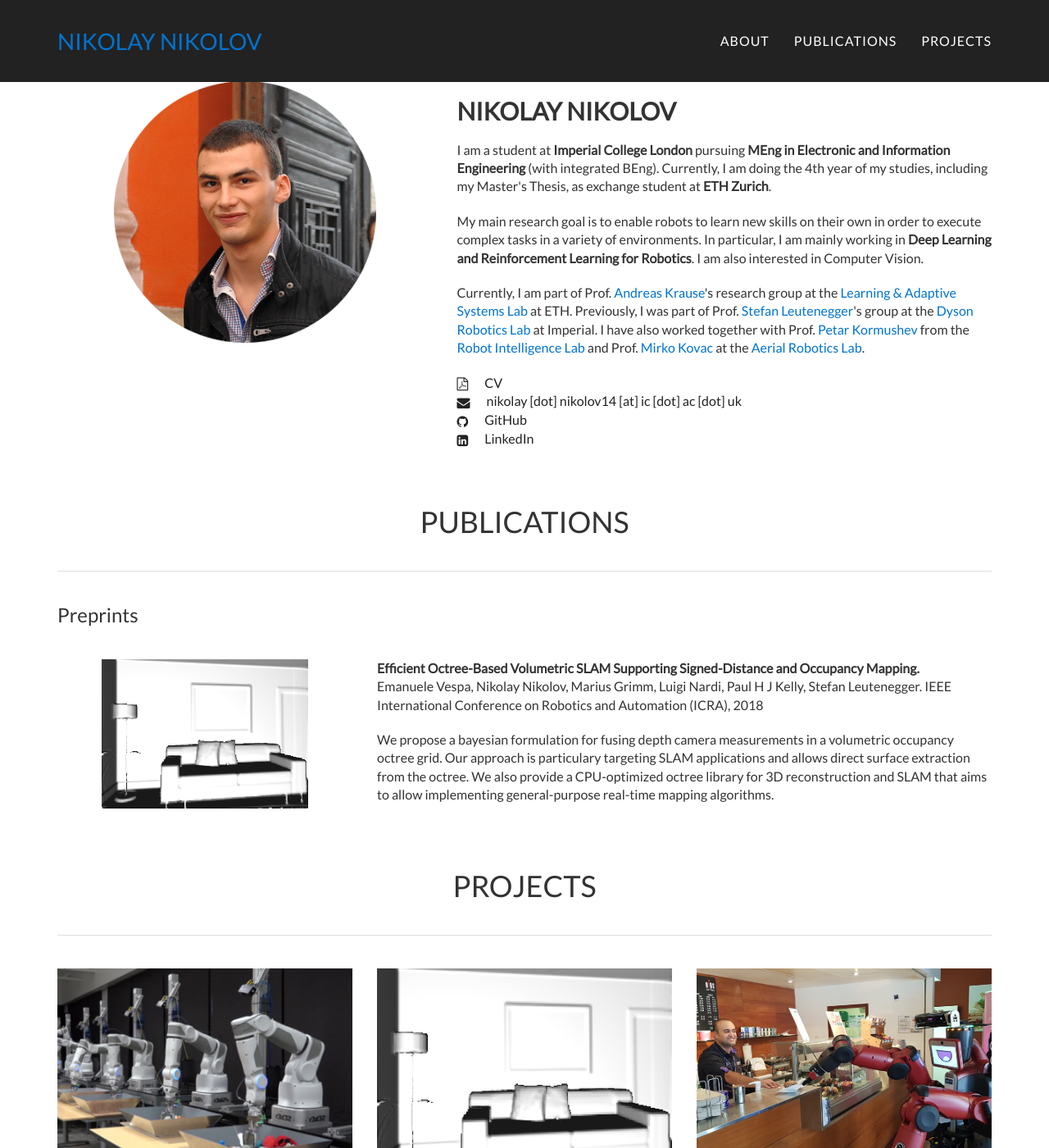
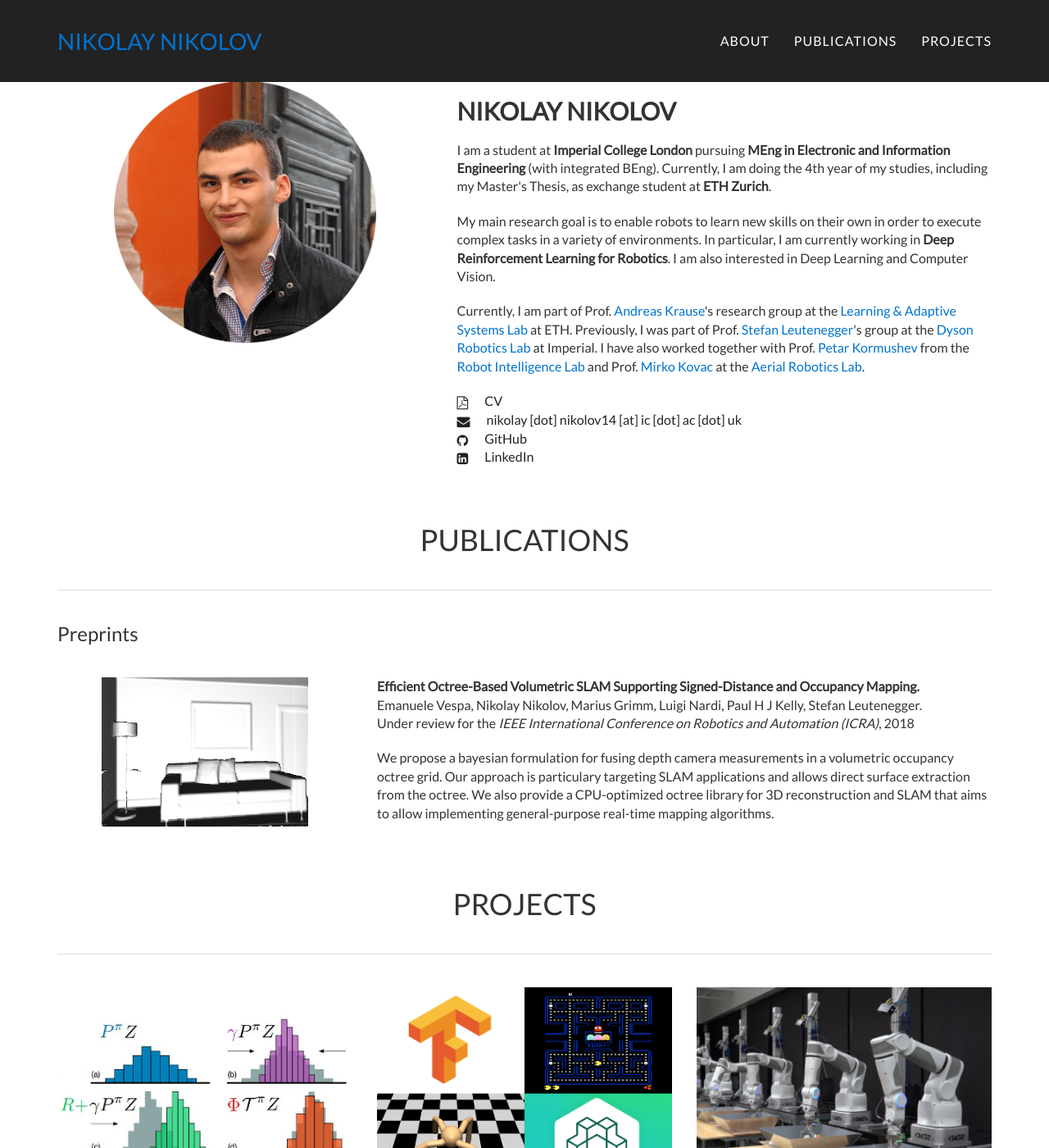
Before and after one commit to nikonikolov/nikonikolov.github.io, a Jekyll site: the page built from index.html, in a window 1280 px wide and 1400 px high, scrolled down 202 px. Shown: the whole window at 82% size. Built offline with Jekyll 4.4.1, drawn with Linux system fonts in a browser that asks for light colours; some of the changed text lies outside the part shown.

Commit message:
resume, interests, rltf, distributional rl

```diff
--- a/index.html
+++ b/index.html
@@ -24,7 +24,7 @@ permalink: /
     </p>
 
     <p class="lead">
-    My main research goal is to enable robots to learn new skills on their own in order to execute complex tasks in a variety of environments. In particular, I am mainly working in <b>Deep Learning and Reinforcement Learning for Robotics</b>. I am also interested in Computer Vision.
+    My main research goal is to enable robots to learn new skills on their own in order to execute complex tasks in a variety of environments. In particular, I am currently working in <b>Deep Reinforcement Learning for Robotics</b>. I am also interested in Deep Learning and Computer Vision.
     </p>
 
     <p class="lead">
@@ -69,7 +69,11 @@ permalink: /
 
   <div class="col-md-8">
   <p class="lead"><b>Efficient Octree-Based Volumetric SLAM Supporting Signed-Distance and Occupancy Mapping.</b><br>
-  Emanuele Vespa, Nikolay Nikolov, Marius Grimm, Luigi Nardi, Paul H J Kelly, Stefan Leutenegger. IEEE International Conference on Robotics and Automation (ICRA), 2018
+  Emanuele Vespa, Nikolay Nikolov, Marius Grimm, Luigi Nardi, Paul H J Kelly, Stefan Leutenegger.<br>
+  Under review for the <i>IEEE International Conference on Robotics and Automation (ICRA)</i>, 2018
+<!--   <i>Emanuele Vespa, Nikolay Nikolov, Marius Grimm, Luigi Nardi, Paul H J Kelly, Stefan Leutenegger.</i><br>
+  Under review for the IEEE International Conference on Robotics and Automation (ICRA), 2018
+ -->
   </p>
   <p class="lead">We propose a bayesian formulation for fusing depth camera measurements in a volumetric occupancy octree grid. Our approach is particulary targeting SLAM applications and allows direct surface extraction from the octree. We also provide a CPU-optimized octree library for 3D reconstruction and SLAM that aims to allow implementing general-purpose real-time mapping algorithms.
   </p>
@@ -101,6 +105,38 @@ permalink: /
 <hr class="featurette-divider">
 
 <div class="row">
+
+  <!-- ++++ PROJECT ++++ -->
+  <div class="col-md-4 col-sm-6 portfolio-item">
+    <!-- <a href="/projects/distributionalrl" class="portfolio-link"> -->
+    <a href="" class="portfolio-link">
+      <div class="portfolio-hover">
+        <div class="portfolio-hover-content">
+        </div>
+      </div>
+      <img src="/img/portfolio/distributionalrl.png" class="img-responsive" alt="" title="Image Source: Google DeepMind https://arxiv.org/pdf/1707.06887.pdf">
+    </a>
+    <div class="portfolio-caption">
+      <h4>Distributional Deep RL</h4>
+      <p class="text-muted">Research Project</p>
+    </div>
+  </div>
+
+  <!-- ++++ PROJECT ++++ -->
+  <div class="col-md-4 col-sm-6 portfolio-item">
+    <!-- <a href="/projects/rltf" class="portfolio-link"> -->
+    <a href="" class="portfolio-link">
+      <div class="portfolio-hover">
+        <div class="portfolio-hover-content">
+        </div>
+      </div>
+      <img src="/img/portfolio/rltf.png" class="img-responsive" alt="">
+    </a>
+    <div class="portfolio-caption">
+      <h4>Deep RL in TensorFlow and gym</h4>
+      <p class="text-muted">Open Source Library</p>
+    </div>
+  </div>
 
   <!-- ++++ PROJECT ++++ -->
   <div class="col-md-4 col-sm-6 portfolio-item">
```
Also changed, not shown: img/portfolio/distributionalrl.png (added), img/portfolio/rltf.png (added), 1 other file.
